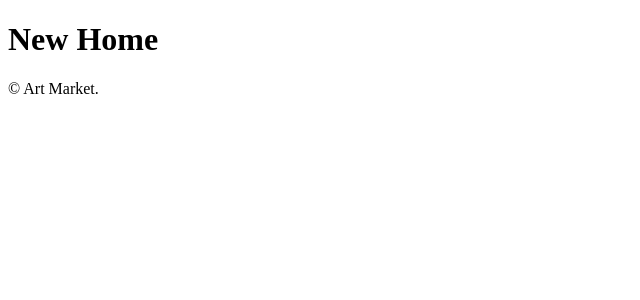
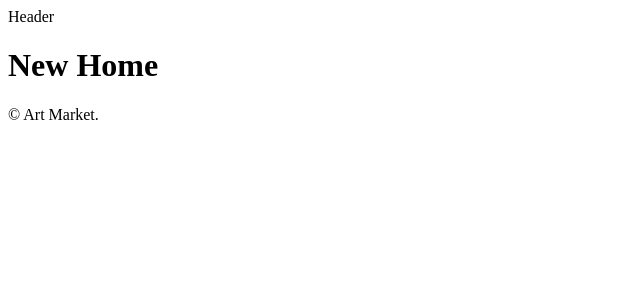
Before and after one commit to aidensung/art-market, a React (Create React App) app: page / in a window 1280 px wide. Shown: the top 300 px of the page, without its empty margins (0-640 px from the left). Built offline with nearby package versions, Linux system fonts and the light colour scheme.

Commit message:
test header

```diff
--- a/src/App.js
+++ b/src/App.js
@@ -1,11 +1,12 @@
 import "./App.css";
 import ROUTES, { RenderRoutes } from "./routes/root-route";
-import Footer from "./shared-components/footer/footer.component";
-import { Headeer } from "./shared-components/header/header.component";
+import Footer from "./shared-components/footer";
+import Header from "./shared-components/header";
 
 function App() {
   return (
     <>
+      <Header />
       <RenderRoutes routes={ROUTES} />
       <Footer />
     </>
--- a/src/shared-components/footer/footer.component.js
+++ b/src/shared-components/footer/footer.component.js
@@ -1,5 +1,7 @@
 import React from "react";
 
-const Footer = () => <div className="footer">© Art Market.</div>;
+const Footer = () => {
+  return <div>© Art Market.</div>;
+};
 
 export default Footer;
--- a/src/shared-components/footer/index.js
+++ b/src/shared-components/footer/index.js
@@ -0,0 +1,3 @@
+import Footer from "./footer.component";
+
+export default Footer;
--- a/src/shared-components/header/header.component.js
+++ b/src/shared-components/header/header.component.js
@@ -1,13 +1,11 @@
 import React from "react";
 
-import Logo from "../../assets/artmarket.png";
+// import Logo from "../../assets/artmarket.png";
 
-import { HeaderContainer, LogoContainer } from "./header.styles.js";
+// import { HeaderContainer, LogoContainer } from "./header.styles.js";
 
-export const Headeer = () => (
-  <HeaderContainer>
-    <LogoContainer to="/">
-      <Logo classname="logo" />
-    </LogoContainer>
-  </HeaderContainer>
-);
+const Header = () => {
+  return <div>Header</div>;
+};
+
+export default Header;
--- a/src/shared-components/header/index.js
+++ b/src/shared-components/header/index.js
@@ -0,0 +1,3 @@
+import Header from "./header.component";
+
+export default Header;
```
